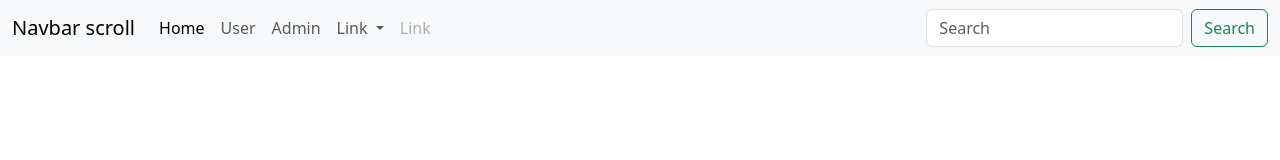
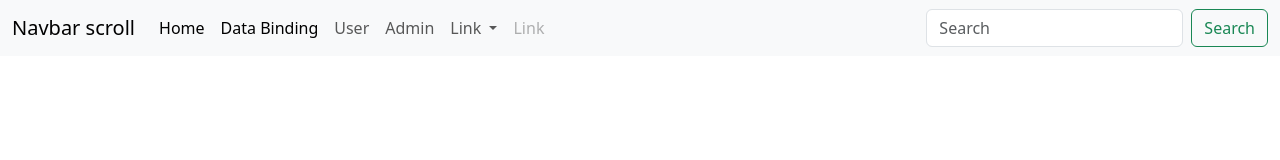
Before and after one commit to Ahmedm2002/learning-Angular, an Angular app: page / in a window 1280 px wide. Shown: the top 160 px of the page. Built offline with nearby package versions, Linux system fonts and the light colour scheme.

Commit message:
done until one-way data binding --Ahmed

```diff
--- a/src/app/app.component.html
+++ b/src/app/app.component.html
@@ -19,6 +19,9 @@
       >
         <li class="nav-item">
           <a class="nav-link active" aria-current="page">Home</a>
+        </li>
+        <li class="nav-item">
+          <a class="nav-link active" routerLink="data-binding">Data Binding</a>
         </li>
         <li class="nav-item">
           <a class="nav-link" routerLink="user">User</a>
--- a/src/app/app.routes.ts
+++ b/src/app/app.routes.ts
@@ -1,6 +1,7 @@
 import { Routes } from '@angular/router';
 import { UserComponent } from './Components/user/user.component';
 import { AdminComponent } from './Components/admin/admin.component';
+import { DataBindingComponent } from './Components/data-binding/data-binding.component';
 
 export const routes: Routes = [
   {
@@ -11,4 +12,8 @@ export const routes: Routes = [
     path: 'admin',
     component: AdminComponent,
   },
+  {
+    path: 'data-binding',
+    component: DataBindingComponent,
+  },
 ];
```
Also changed, not shown: public/data-binding.png (added), 1 other file (tests, documents, lock files or other folders).
